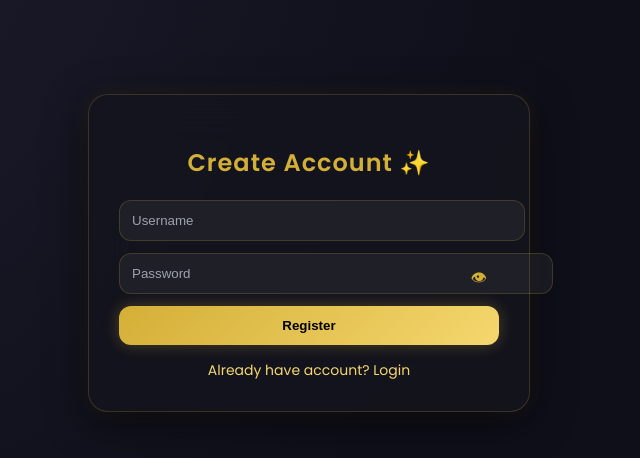
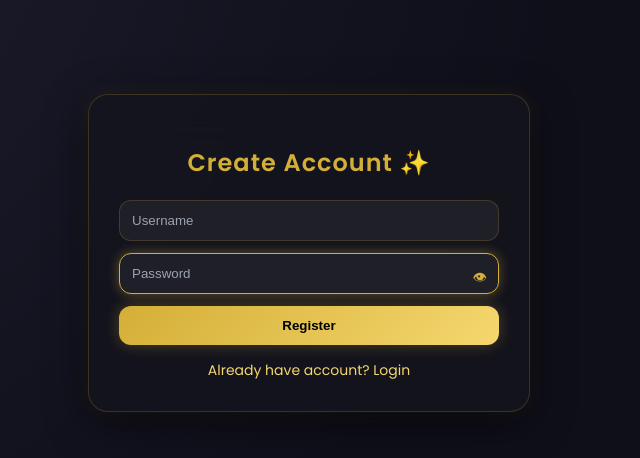
Before and after one commit to aksh336/insta_clone010, a Flask app: page /register in a window 1280 px wide. Shown: the part 147-605 px from the top of the page, without its empty margins (331-971 px from the left). Run offline with Flask 3, Linux system fonts and the light colour scheme.

Commit message:
update feature

```diff
--- a/templates/register.html
+++ b/templates/register.html
@@ -75,6 +75,7 @@
 
       outline: none;
       transition: 0.3s;
+      box-sizing: border-box;   /* 🔥 VERY IMPORTANT FIX */
     }
 
     input::placeholder {
@@ -131,16 +132,19 @@
         padding: 25px 20px;
       }
     }
-    .password-box {
+     .password-box {
   position: relative;
   width: 100%;
+  box-sizing: border-box;   /* 🔥 VERY IMPORTANT FIX */
 }
 
 .password-box input {
   width: 100%;
   padding: 12px;
-  padding-right: 40px;
+  padding-right: 45px;  /* space for eye icon */
   border-radius: 12px;
+  border-color: #d4af37;
+  box-shadow: 0 0 12px rgba(212,175,55,0.4);
 }
 
 .toggle-password {
@@ -150,7 +154,7 @@
   transform: translateY(-50%);
   cursor: pointer;
   color: #d4af37;
-  font-size: 16px;
+  font-size: 14px;
 }
 
   </style>
```
Also changed, not shown: templates/login.html (+11 -6 lines).
